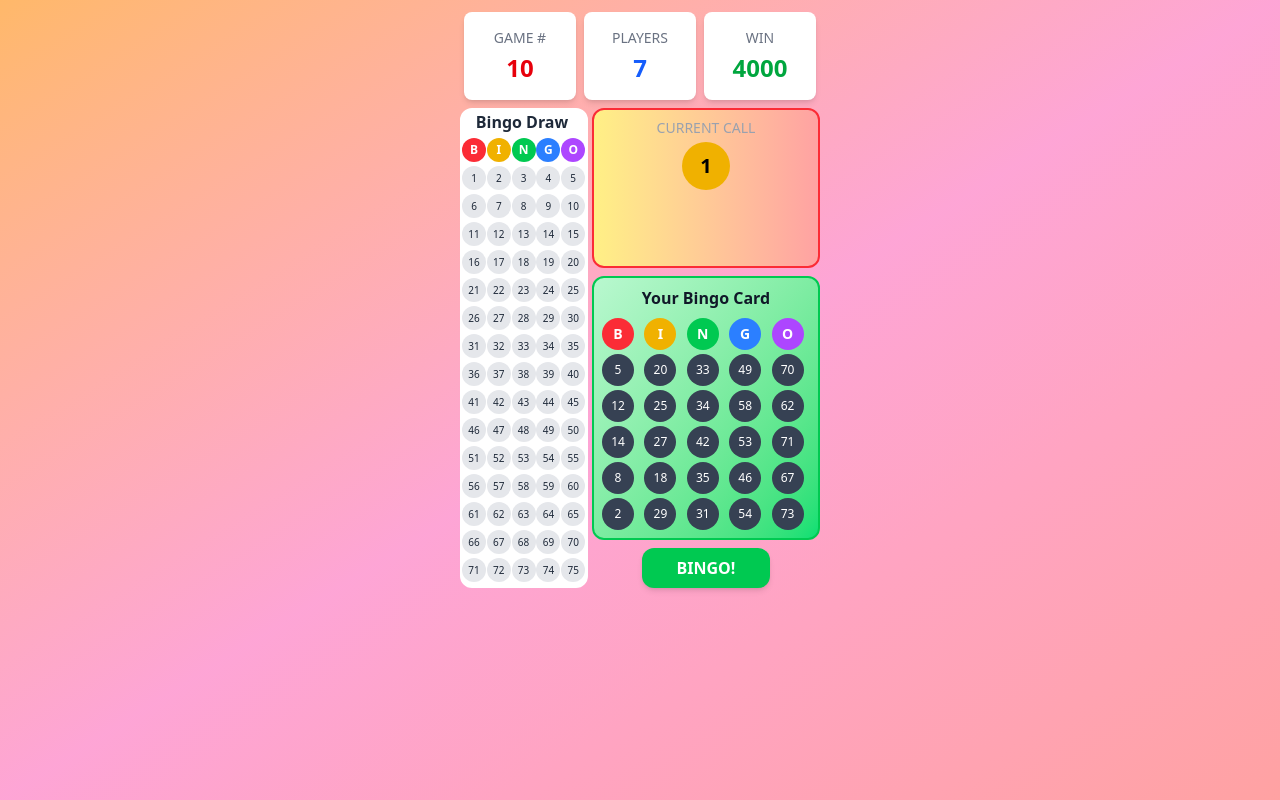
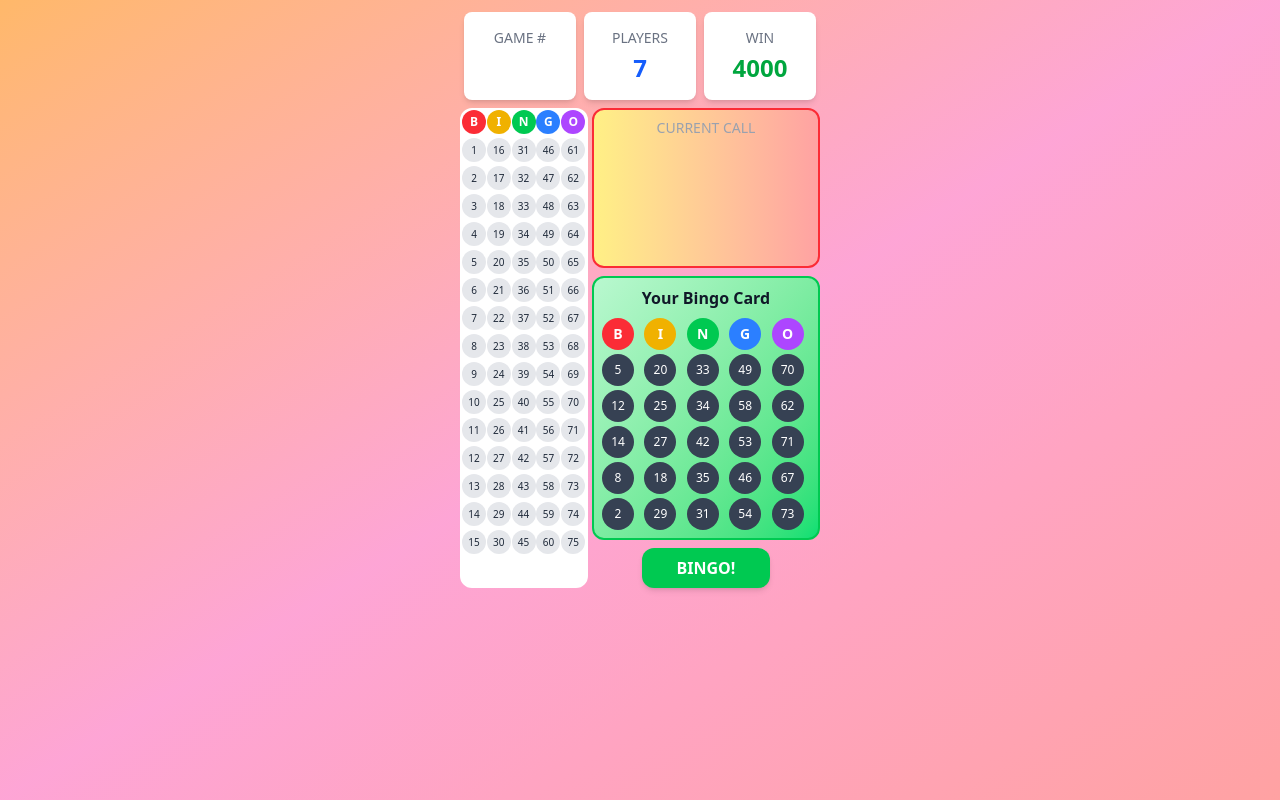
Before and after one commit to avvvet/bingo, a SvelteKit app: page /play10 in a window 1280 px wide. Built offline with nearby package versions, Linux system fonts and the light colour scheme.

Commit message:
feat: draw board style ;

```diff
--- a/src/routes/play10/+page.svelte
+++ b/src/routes/play10/+page.svelte
@@ -2,9 +2,10 @@
   // @ts-nocheck
   import { onMount, onDestroy } from 'svelte';
   import { playerCard } from '../../store';
+  import { initSocket, socketMessage, socketConnected, gsocket } from '$lib/socket';
 
   // Static Game Variables (demo)
-    const gameNumber = 10;
+  let gameNumber = null;
   const noPlayers = 7;
   const jackpot = 4000;
 
@@ -53,17 +54,92 @@
   }
 
   let interval;
-    onMount(() => {
-      interval = setInterval(() => {
-        if (calledNumbers.length < 75) {
-          const next = calledNumbers.length + 1;
-          calledNumbers = [...calledNumbers, next];
-          recentNumbers = calledNumbers.slice(-6, -1);
-          currentNumber = next;
+
+  // Flash logic for draw panel
+  let isFlashing = false;
+  let flashTimeout;
+  let previousCalledCount = 0;
+  let calledNumbersSet = new Set();
+
+  // Watch for changes in calledNumbers to trigger flash
+  $: {
+    if (calledNumbers.length > previousCalledCount) {
+      triggerFlash();
+      previousCalledCount = calledNumbers.length;
     }
-      }, 3000);
+    // Update the set of called numbers for quick lookup
+    calledNumbersSet = new Set(calledNumbers.map(label => {
+      const num = label.split('-')[1];
+      return parseInt(num);
+    }));
+  }
+
+  function triggerFlash() {
+    isFlashing = true;
+
+    // Clear any existing timeout
+    if (flashTimeout) {
+      clearTimeout(flashTimeout);
+    }
+
+    // Stop flashing after 1 second
+    flashTimeout = setTimeout(() => {
+      isFlashing = false;
+    }, 1000);
+  }
+
+  // Check if a specific number has been called
+  function isNumberCalled(number) {
+    return calledNumbersSet.has(number);
+  }
+
+  onDestroy(() => {
+    if (flashTimeout) {
+      clearTimeout(flashTimeout);
+    }
   });
-    onDestroy(() => clearInterval(interval));
+
+  $: if ($socketMessage) {
+    const data = JSON.parse($socketMessage);
+    handleSocketData(data);
+  }
+
+  function getBingoLabel(n) {
+    n = Number(n);
+    if (n <= 15)   return `B-${n}`;
+    if (n <= 30)   return `I-${n}`;
+    if (n <= 45)   return `N-${n}`;
+    if (n <= 60)   return `G-${n}`;
+    return `O-${n}`;
+  }
+
+  function handleSocketData(msg) {
+    if (msg.type === 'bingo-call') {
+      const d = msg.data;       // already parsed object
+
+      // transform history and current number
+      calledNumbers  = d.history.map(getBingoLabel);
+      recentNumbers  = calledNumbers.slice(-6);
+      currentNumber  = getBingoLabel(d.number);
+
+      gameNumber = d.game_no
+    }
+    // ... other cases …
+  }
+
+    // …inside your <script> block…
+const letterColorsMap = {
+  B: 'bg-red-500',
+  I: 'bg-yellow-500',
+  N: 'bg-green-500',
+  G: 'bg-blue-500',
+  O: 'bg-purple-500'
+};
+
+function letterOf(bingoLabel) {
+  return bingoLabel.split('-')[0];
+}
+
 </script>
 
 <!-- Root container: flex column to stack header above content -->
@@ -93,13 +169,26 @@
 
       <!-- Central Bingo Draw Panel -->
       <div class="flex-shrink-0 w-32 border-2 border-white rounded-xl pr-1 bg-white">
-          <div class="text-center mb-1 text-gray-800 font-bold">Bingo Draw</div>
-          <div class="grid grid-cols-5 gap-1">
+        <!-- Header Row -->
+        <div class="grid grid-cols-5 gap-1 mb-1">
           {#each headerLetters as l, i}
             <div class={`w-6 h-6 rounded-full flex items-center justify-center text-xs font-bold text-white ${headerColors[i]}`}>{l}</div>
           {/each}
-            {#each bingoNumbers as num}
-              <div class="w-6 h-6 rounded-full bg-gray-200 flex items-center justify-center text-[10px] text-gray-800">{num}</div>
+        </div>
+        <!-- 15 Rows × 5 Columns -->
+        <div class="grid grid-cols-5 gap-1">
+          {#each Array(15) as _, rowIndex}
+            {#each Array(5) as _, colIndex}
+              {@const number = colIndex * 15 + rowIndex + 1}
+              {@const isCalled = isNumberCalled(number)}
+              <div class={`w-6 h-6 rounded-full flex items-center justify-center text-[10px] transition-all duration-200 ${
+                isCalled
+                  ? (isFlashing ? 'bg-yellow-400 text-black animate-pulse shadow-lg' : 'bg-green-400 text-white')
+                  : 'bg-gray-200 text-gray-800'
+              }`}>
+                {number}
+              </div>
+            {/each}
           {/each}
         </div>
       </div>
@@ -109,13 +198,30 @@
         <!-- Number Calling Panel -->
         <div class="border-2 border-red-500 h-40 rounded-xl p-2 bg-gradient-to-r from-yellow-200 to-red-300 text-black text-center">
           <div class="text-sm text-gray-400 uppercase mb-1">Current Call</div>
-            <div class="w-12 h-12 mx-auto rounded-full bg-yellow-500 flex items-center justify-center text-xl font-bold text-black">{currentNumber}</div>
+
+          {#if currentNumber}
+            <div
+              class={`w-12 h-12 mx-auto rounded-full flex items-center justify-center text-xl font-bold text-white ${
+                letterColorsMap[letterOf(currentNumber)]
+              }`}
+            >
+              {currentNumber}
+            </div>
+          {/if}
+
           <div class="flex space-x-1 overflow-x-auto mt-2">
             {#each recentNumbers as n}
-                <div class="w-8 h-8 rounded-full bg-yellow-400 flex items-center justify-center text-xs font-bold text-black">{n}</div>
+              <div
+                class={`w-8 h-8 rounded-full flex items-center justify-center text-xs font-bold text-white ${
+                  letterColorsMap[letterOf(n)]
+                }`}
+              >
+                {n}
+              </div>
             {/each}
           </div>
         </div>
+
         <!-- Interactive 5x5 Player Card -->
         <div class="border-2 border-green-500 rounded-xl p-2 bg-gradient-to-br from-green-200 to-green-400">
           <div class="text-center text-gray-900 font-bold mb-2">Your Bingo Card</div>
```
Lines whose indentation alone changed are shown as unchanged.
